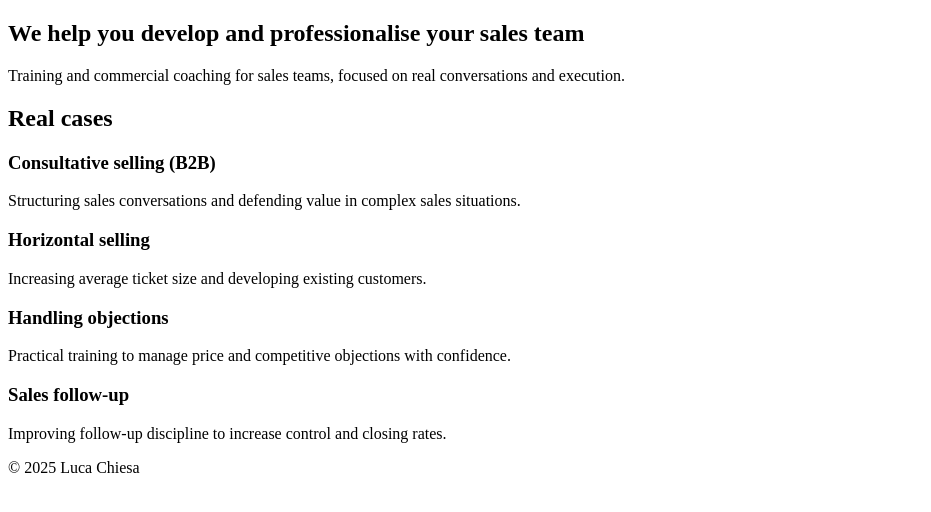
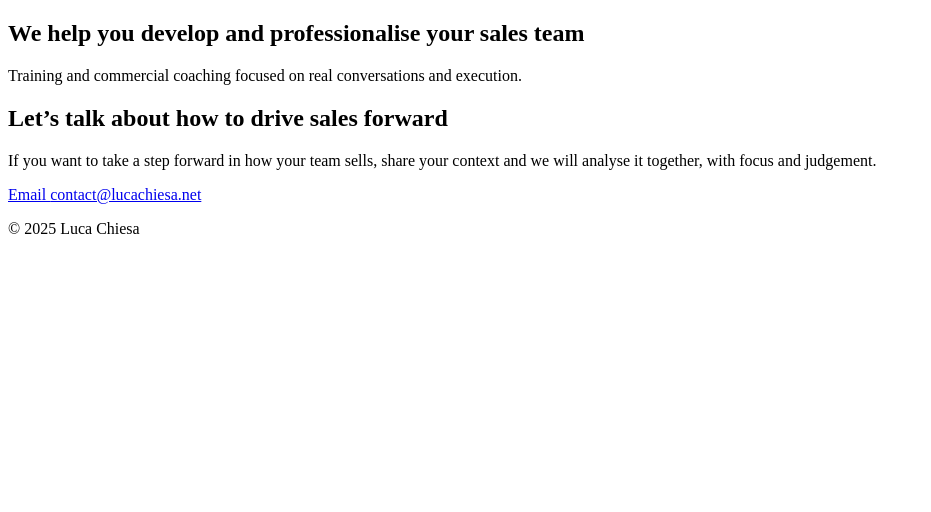
Before and after one commit to LucaCH80/luca-website, a Next.js app: page /en in a window 1280 px wide. Shown: the top 512 px of the page, without its empty margins (0-931 px from the left). Built offline with nearby package versions, Linux system fonts and the light colour scheme.

Commit message:
Update index.js

```diff
--- a/pages/en/index.js
+++ b/pages/en/index.js
@@ -19,36 +19,21 @@ export default function HomeEN() {
         <div className="wrap">
           <h1>We help you develop and professionalise your sales team</h1>
           <p className="sub">
-            Training and commercial coaching for sales teams, focused on real conversations and execution.
+            Training and commercial coaching focused on real conversations and execution.
           </p>
         </div>
       </section>
 
       <section className="section">
         <div className="wrap">
-          <h2>Real cases</h2>
-
-          <div className="grid">
-            <article className="card">
-              <h3>Consultative selling (B2B)</h3>
-              <p>Structuring sales conversations and defending value in complex sales situations.</p>
-            </article>
-
-            <article className="card">
-              <h3>Horizontal selling</h3>
-              <p>Increasing average ticket size and developing existing customers.</p>
-            </article>
-
-            <article className="card">
-              <h3>Handling objections</h3>
-              <p>Practical training to manage price and competitive objections with confidence.</p>
-            </article>
-
-            <article className="card">
-              <h3>Sales follow-up</h3>
-              <p>Improving follow-up discipline to increase control and closing rates.</p>
-            </article>
-          </div>
+          <h2>Let’s talk about how to drive sales forward</h2>
+          <p className="lead left">
+            If you want to take a step forward in how your team sells,
+            share your context and we will analyse it together, with focus and judgement.
+          </p>
+          <a href={`mailto:${email}?subject=${subject}&body=${body}`}>
+            Email {email}
+          </a>
         </div>
       </section>
 
```
